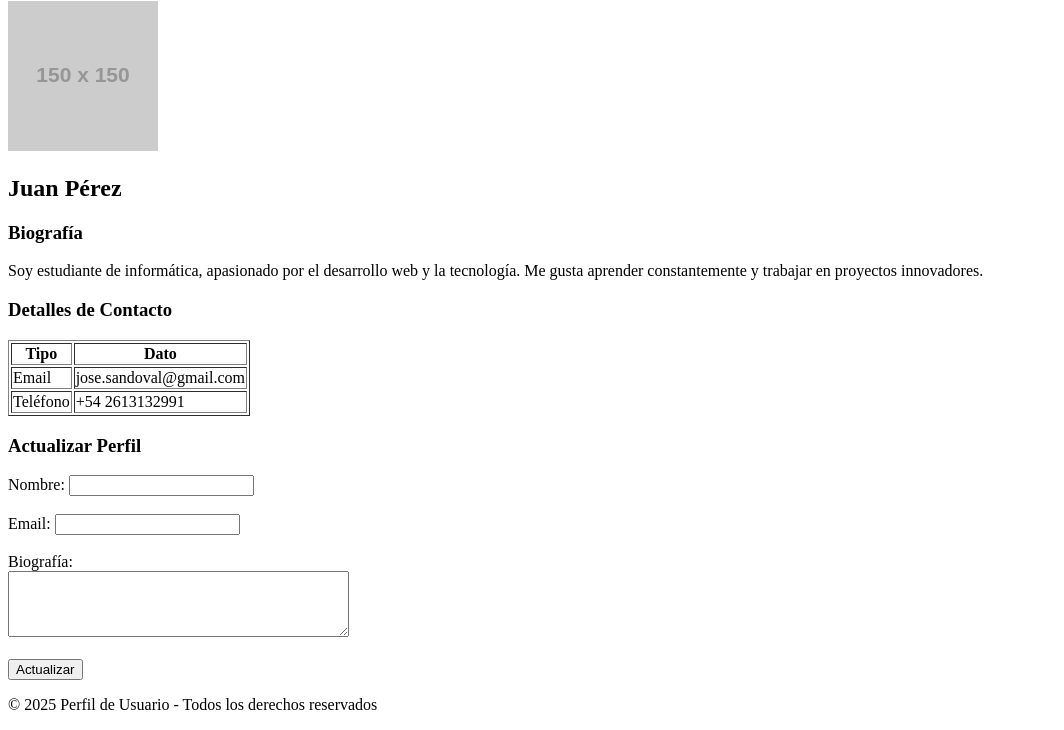
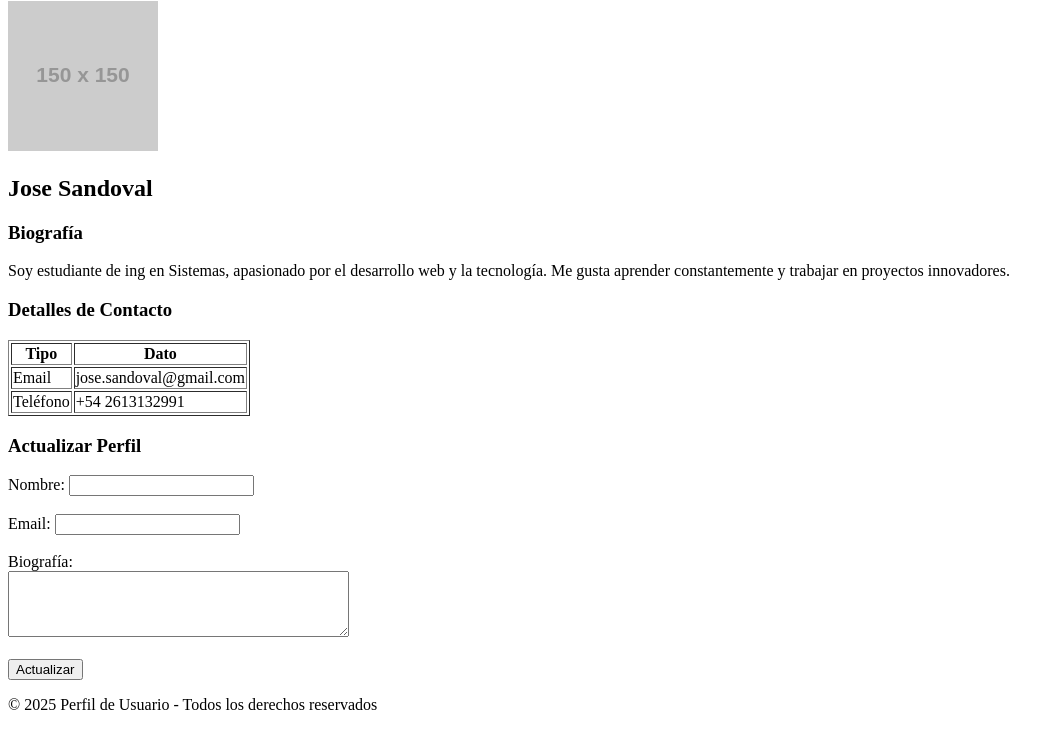
Before and after one commit to JoseAndres-Sandoval/perfil-de-usuario-html, a plain HTML site: page index.html in a window 1280 px wide. Shown: the part 79-809 px from the top of the page, without its empty margins (0-1064 px from the left). Drawn offline with Linux system fonts and the light colour scheme; placeholder pictures from the web are drawn by us.

Commit message:
Se actualizo el nombre

```diff
--- a/index.html
+++ b/index.html
@@ -17,14 +17,14 @@
     <!-- Imagen de perfil -->
     <section>
       <img src="https://via.placeholder.com/150" alt="Foto de perfil del usuario">
-      <h2>Juan Pérez</h2>
+      <h2>Jose Sandoval</h2>
     </section>
 
     <!-- Biografía -->
     <article>
       <h3>Biografía</h3>
       <p>
-        Soy estudiante de informática, apasionado por el desarrollo web y la
+        Soy estudiante de ing en Sistemas, apasionado por el desarrollo web y la
         tecnología. Me gusta aprender constantemente y trabajar en proyectos
         innovadores.
       </p>
```
